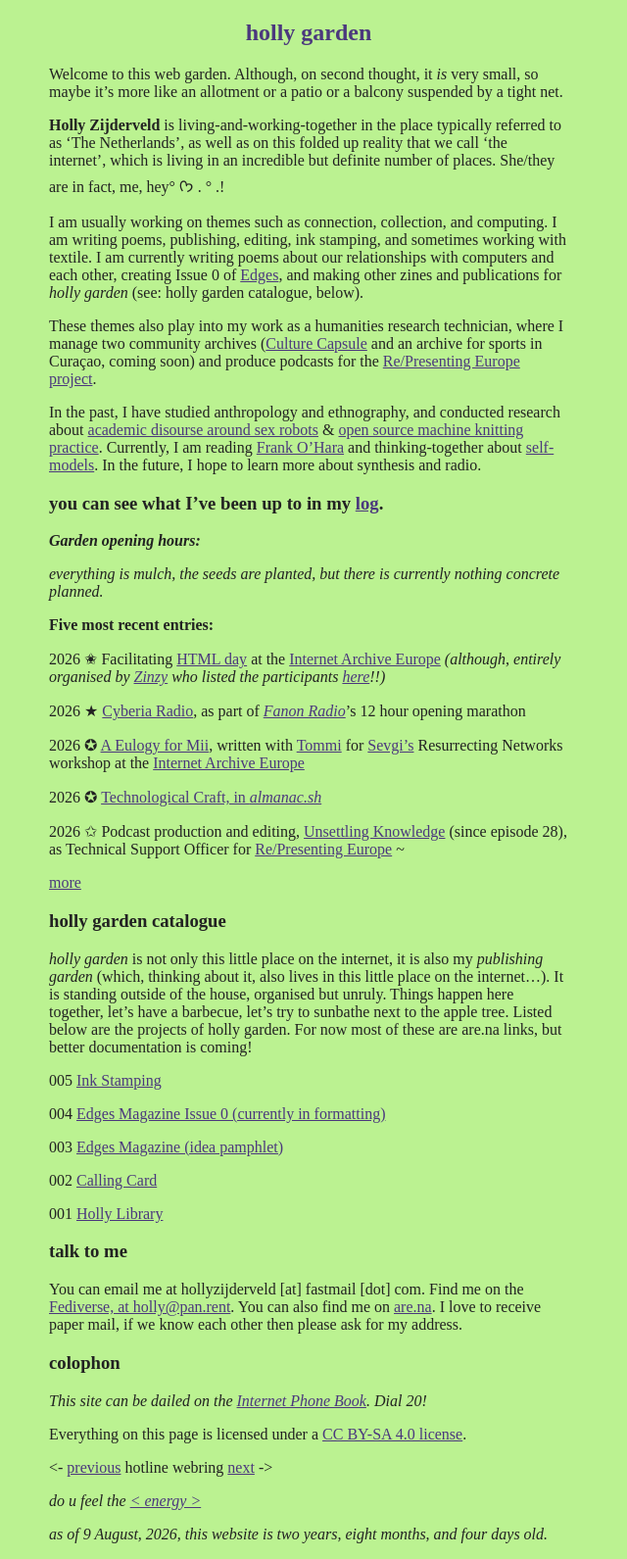
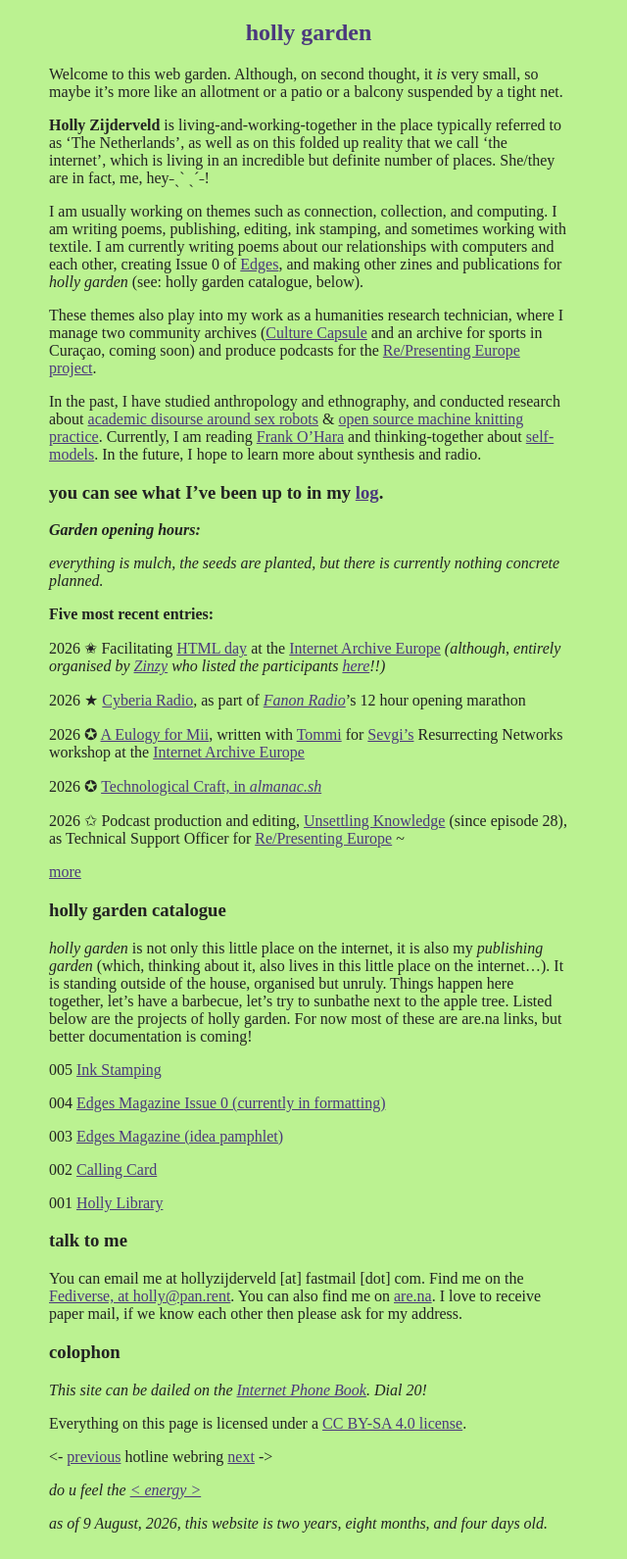
Before and after one commit to hollyz1jderveld/hollyz1jderveld.github.io, a Jekyll site: the page built from index.md, in a window 1280 px wide. Shown: the whole page at 98% size, without its empty margins (0-640 px from the left). Built offline with Jekyll 4.4.1, drawn with Linux system fonts in a browser that asks for light colours; some web fonts are replaced; Markdown is read by kramdown in place of the engine named in the settings; our own code applies the rules of GitHub Pages for plain Markdown files.

Commit message:
Update index.md

```diff
--- a/index.md
+++ b/index.md
@@ -5,7 +5,7 @@ layout: default
 ## holly garden
 Welcome to this web garden. Although, on second thought, it *is* very small, so maybe it's more like an allotment or a patio or a balcony suspended by a tight net.
 
-**Holly Zijderveld** is living-and-working-together in the place typically referred to as 'The Netherlands', as well as on this folded up reality that we call 'the internet', which is living in an incredible but definite number of places. She/they are in fact, me, hey° ᡣ𐭩 . ° .!
+**Holly Zijderveld** is living-and-working-together in the place typically referred to as 'The Netherlands', as well as on this folded up reality that we call 'the internet', which is living in an incredible but definite number of places. She/they are in fact, me, hey˗ˏˋ ˎˊ˗!
 
 I am usually working on themes such as connection, collection, and computing. I am writing poems, publishing, editing, ink stamping, and sometimes working with textile. I am currently writing poems about our relationships with computers and each other, creating Issue 0 of [Edges](https://edgesmag.net), and making other zines and publications for *holly garden* (see: holly garden catalogue, below).
 
```
